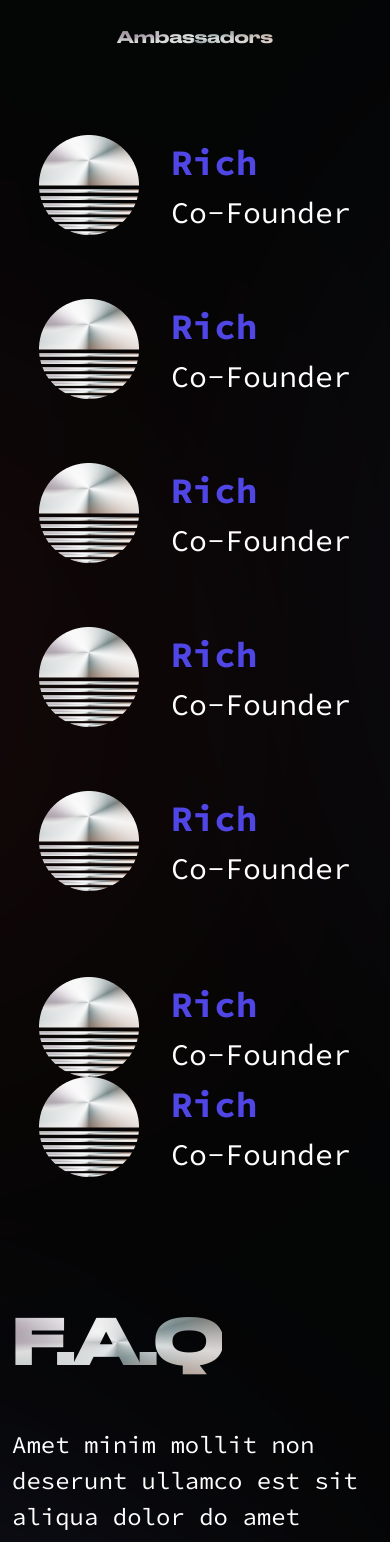
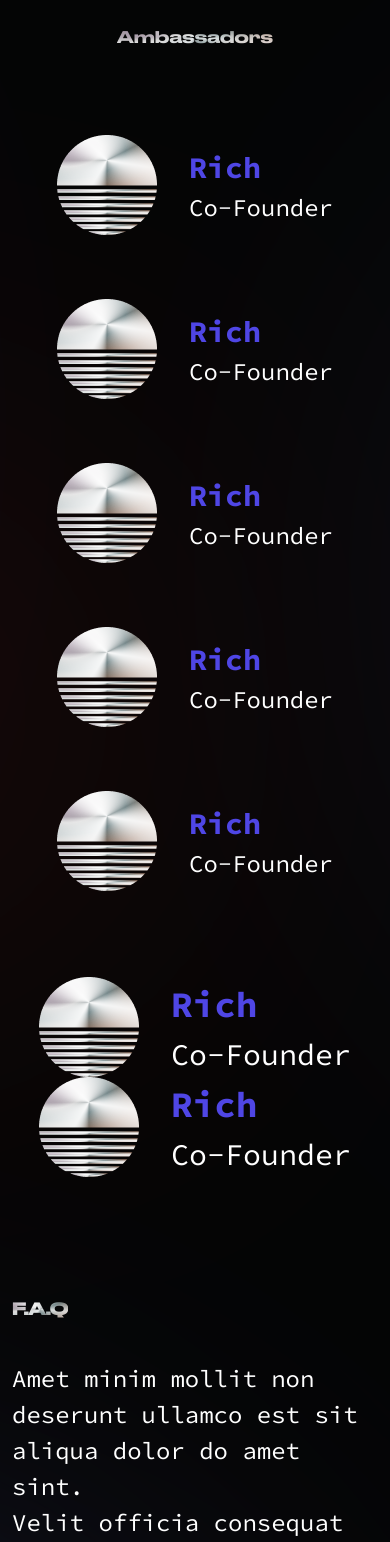
Before and after one commit to fulldev001/vault3d-react, a React (Create React App) app: page / in a window 390 px wide. Shown: the part 8600-10142 px from the top of the page. Built offline with nearby package versions, Linux system fonts and the light colour scheme.

Commit message:
faq - tablet

```diff
--- a/src/pages/HomePage/AmbassadorsBlock.js
+++ b/src/pages/HomePage/AmbassadorsBlock.js
@@ -27,8 +27,8 @@ export default function AmbassadorsBlock() {
                     alt="member 1"
                   />
                   <div className="ml-8">
-                    <p className="text-4xl text-indigo-600 font-bold">Rich</p>
-                    <p className="text-3xl text-white">Co-Founder</p>
+                    <p className="text-3xl text-indigo-600 font-bold">Rich</p>
+                    <p className="text-2xl text-white">Co-Founder</p>
                   </div>
                 </div>
                 <div className="flex justify-center items-center">
@@ -38,8 +38,8 @@ export default function AmbassadorsBlock() {
                     alt="member 1"
                   />
                   <div className="ml-8">
-                    <p className="text-4xl text-indigo-600 font-bold">Rich</p>
-                    <p className="text-3xl text-white">Co-Founder</p>
+                    <p className="text-3xl text-indigo-600 font-bold">Rich</p>
+                    <p className="text-2xl text-white">Co-Founder</p>
                   </div>
                 </div>
                 <div className="flex justify-center items-center">
@@ -49,8 +49,8 @@ export default function AmbassadorsBlock() {
                     alt="member 1"
                   />
                   <div className="ml-8">
-                    <p className="text-4xl text-indigo-600 font-bold">Rich</p>
-                    <p className="text-3xl text-white">Co-Founder</p>
+                    <p className="text-3xl text-indigo-600 font-bold">Rich</p>
+                    <p className="text-2xl text-white">Co-Founder</p>
                   </div>
                 </div>
                 <div className="flex justify-center items-center lg:hidden">
@@ -60,8 +60,8 @@ export default function AmbassadorsBlock() {
                     alt="member 1"
                   />
                   <div className="ml-8">
-                    <p className="text-4xl text-indigo-600 font-bold">Rich</p>
-                    <p className="text-3xl text-white">Co-Founder</p>
+                    <p className="text-3xl text-indigo-600 font-bold">Rich</p>
+                    <p className="text-2xl text-white">Co-Founder</p>
                   </div>
                 </div>
                 <div className="flex justify-center items-center lg:hidden">
@@ -71,8 +71,8 @@ export default function AmbassadorsBlock() {
                     alt="member 1"
                   />
                   <div className="ml-8">
-                    <p className="text-4xl text-indigo-600 font-bold">Rich</p>
-                    <p className="text-3xl text-white">Co-Founder</p>
+                    <p className="text-3xl text-indigo-600 font-bold">Rich</p>
+                    <p className="text-2xl text-white">Co-Founder</p>
                   </div>
                 </div>
               </div>
--- a/src/pages/HomePage/FaqBlock.js
+++ b/src/pages/HomePage/FaqBlock.js
@@ -45,28 +45,35 @@ export default function FaqBlock() {
     <div id="faq">
       <SectionDark
         id="faq"
-        yPadding="flex mx-auto pt-20 pb-20 bg-cover md:pb-36 lg:pb-36 md:pt-36 lg:pt-36"
+        yPadding="flex pt-20 pb-20 bg-cover md:pb-36 lg:pb-36 md:pt-18 lg:pt-36"
       >
         <div className="mx-auto container">
           <div className="text-left mb-10 md:mb-20 lg:mb-20">
             <MotionInView variants={varFadeInDown}>
-              <h1 className="text-[60px] font-bold text-transparent bg-clip-text inline-block bg-steel-button bg-cover bg-center">
+              <h1 className="lg:text-[60px] md:text-[46px] font-bold text-transparent bg-clip-text inline-block bg-steel-button bg-cover bg-center">
                 F.A.Q
               </h1>
             </MotionInView>
             <MotionInView variants={varFadeInUp}>
-              <p className="text-white text-left text-2xl mt-10">
+              <p className="text-white text-left text-2xl mt-10 md:hidden lg:block">
                 Amet minim mollit non deserunt ullamco est sit aliqua dolor do
                 amet sint. <br />
                 Velit officia consequat duis enim velit mollit. Exercitation
                 veniam <br />
                 consequat sunt nostrud amet.
               </p>
+              <p className="text-white text-left text-xl mt-10 md:block lg:hidden">
+                Amet minim mollit non deserunt ullamco est sit aliqua dolor do
+                amet sint.
+                Velit officia consequat duis enim velit mollit. Exercitation
+                veniam
+                consequat sunt nostrud amet.
+              </p>
             </MotionInView>
           </div>
           <div className="max-w-full mx-auto px-4 sm:px-6 lg:px-8">
-            <div className="max-w-7xl mx-auto px-4 sm:px-6 lg:px-8">
-              <dl className="max-w-3xl ml-4">
+            <div className="max-w-7xl mx-auto md:px-0 sm:px-6 lg:px-8">
+              <dl className="lg:max-w-3xl md:w-full lg:mx-4 md:mx-0">
                 {faqs.map((faq) => (
                   <MotionInView variants={varFadeInLeft} key={faq.question}>
                     <Disclosure as="div" className="pt-6">
```
